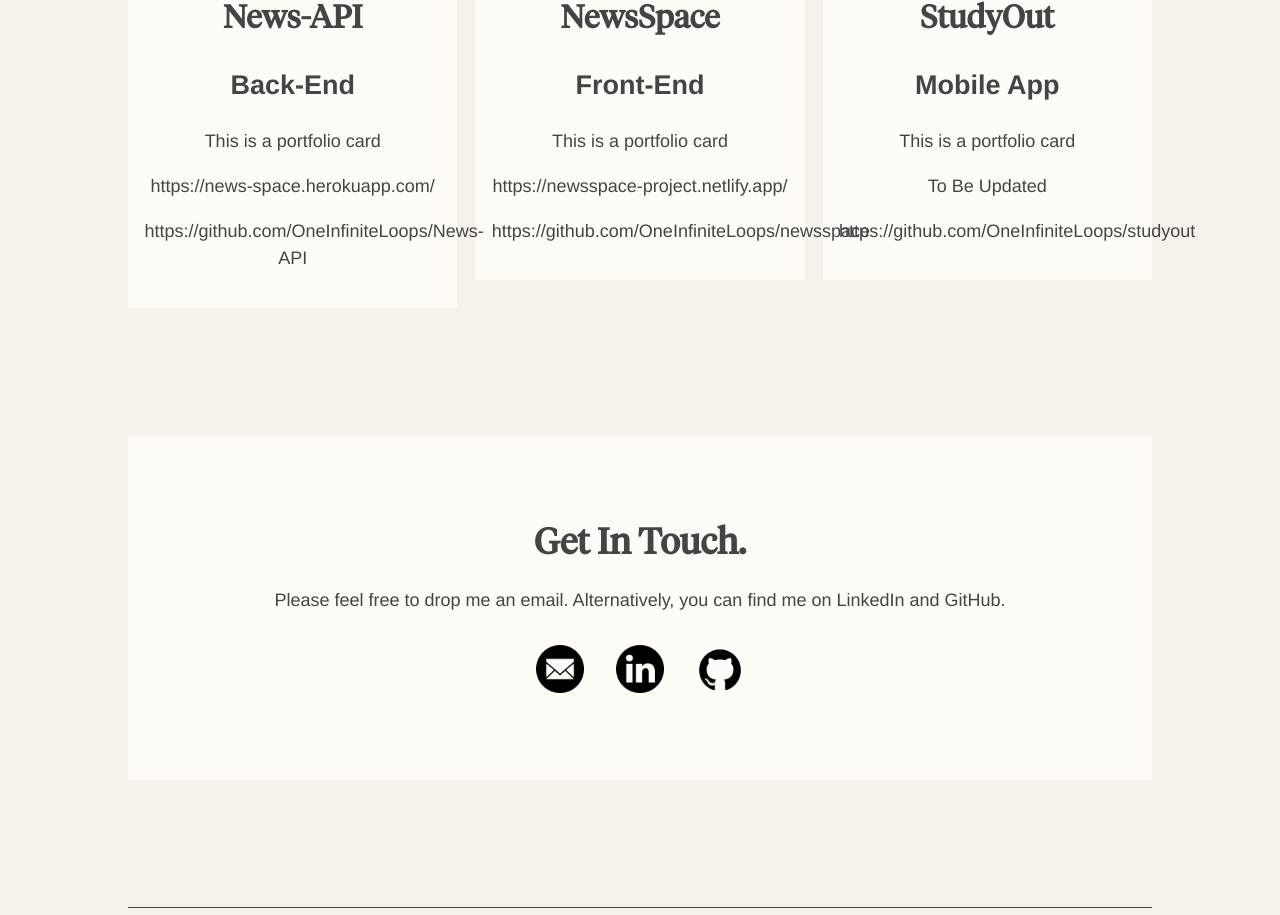
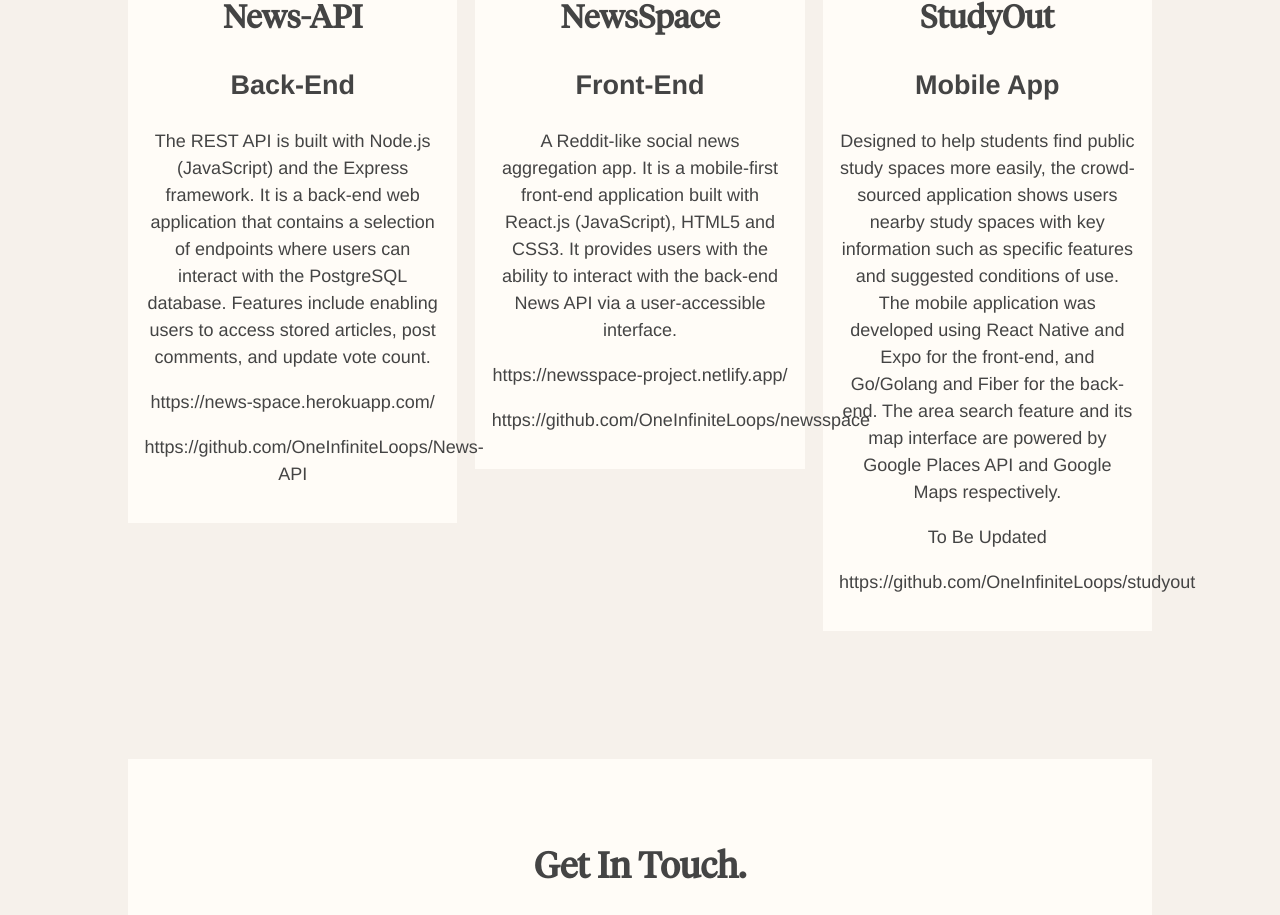
Before and after one commit to OneInfiniteLoops/Portfolio, a React (Create React App) app: page / in a window 1280 px wide. Shown: the part 1857-2772 px from the top of the page. Built offline with nearby package versions, Linux system fonts and the light colour scheme.

Commit message:
Populates description value for all portfolioCards

```diff
--- a/src/components/Work.jsx
+++ b/src/components/Work.jsx
@@ -6,7 +6,8 @@
     {
       name: "News-API",
       type: "Back-End",
-      description: "This is a portfolio card",
+      description:
+        "The REST API is built with Node.js (JavaScript) and the Express framework. It is a back-end web application that contains a selection of endpoints where users can interact with the PostgreSQL database. Features include enabling users to access stored articles, post comments, and update vote count.",
       img_url: "https://via.placeholder.com/150",
       liveDemoLink: "https://news-space.herokuapp.com/",
       githubLink: "https://github.com/OneInfiniteLoops/News-API",
@@ -14,7 +15,8 @@
     {
       name: "NewsSpace",
       type: "Front-End",
-      description: "This is a portfolio card",
+      description:
+        "A Reddit-like social news aggregation app. It is a mobile-first front-end application built with React.js (JavaScript), HTML5 and CSS3. It provides users with the ability to interact with the back-end News API via a user-accessible interface.",
       img_url: "https://via.placeholder.com/150",
       liveDemoLink: "https://newsspace-project.netlify.app/",
       githubLink: "https://github.com/OneInfiniteLoops/newsspace",
@@ -22,7 +24,8 @@
     {
       name: "StudyOut",
       type: "Mobile App",
-      description: "This is a portfolio card",
+      description:
+        "Designed to help students find public study spaces more easily, the crowd-sourced application shows users nearby study spaces with key information such as specific features and suggested conditions of use. The mobile application was developed using React Native and Expo for the front-end, and Go/Golang and Fiber for the back-end. The area search feature and its map interface are powered by Google Places API and Google Maps respectively.",
       img_url: "https://via.placeholder.com/150",
       liveDemoLink: "To Be Updated",
       githubLink: "https://github.com/OneInfiniteLoops/studyout",
```
